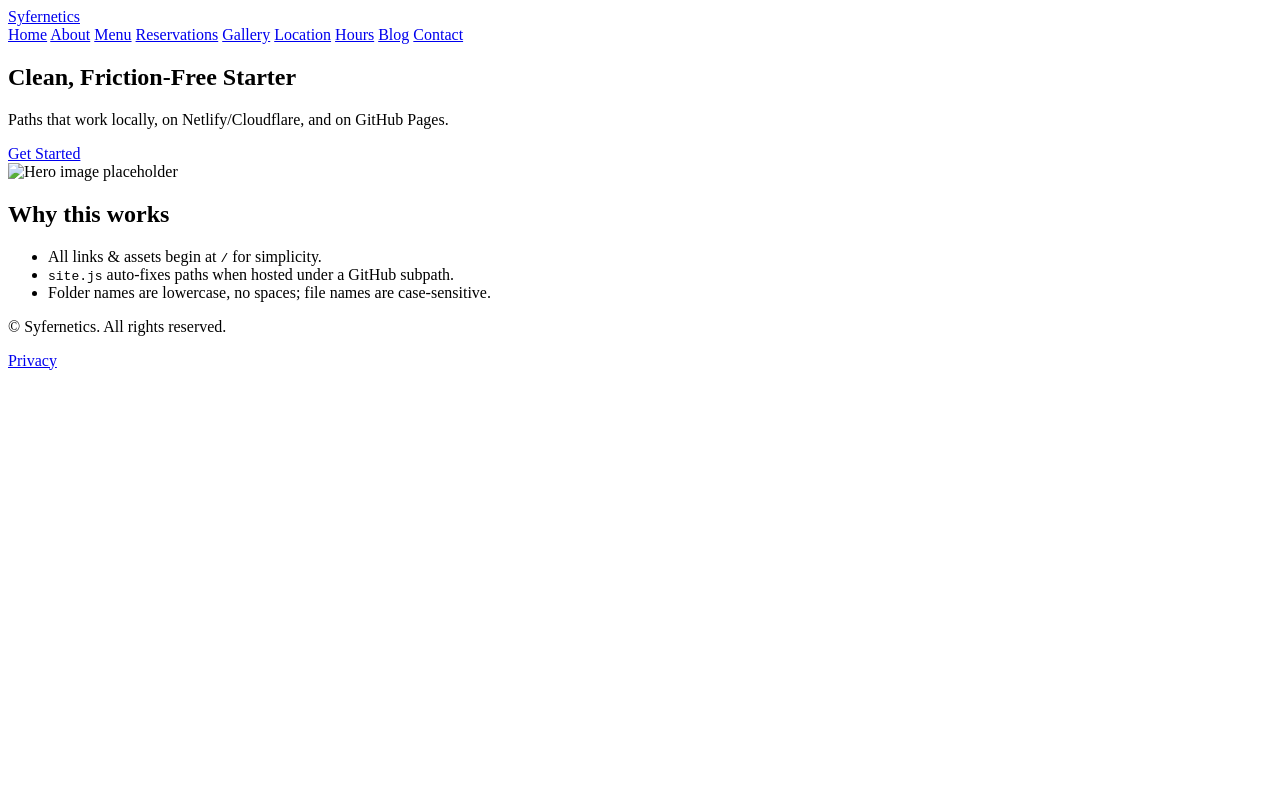
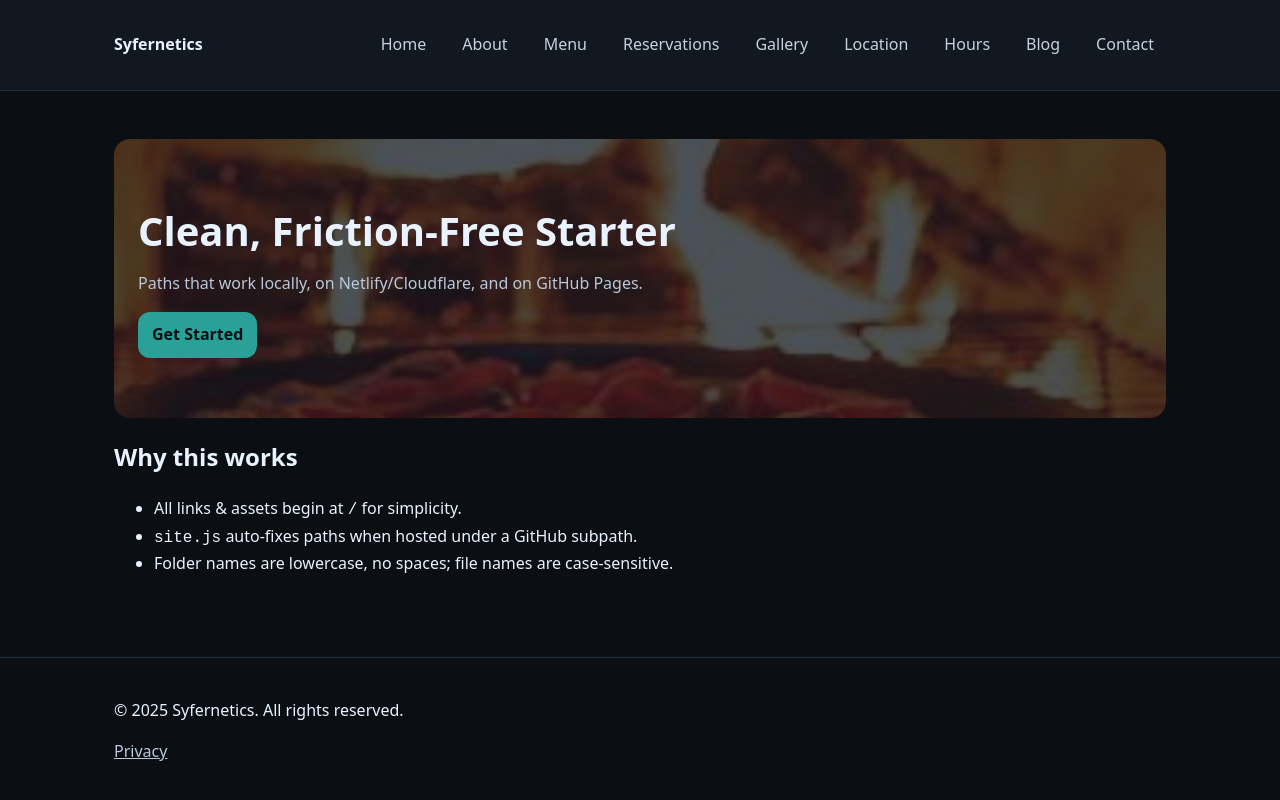
Before and after one commit to otiseduncan/static-site-starter, a plain HTML site: page index.html in a window 1280 px wide. Drawn offline with Linux system fonts and the light colour scheme; the site is published under a folder, as on GitHub Pages, so addresses that start at the root find nothing.

Commit message:
Ensure all site files pushed

```diff
--- a/index.html
+++ b/index.html
@@ -6,23 +6,23 @@
   <title>Home — Syfernetics</title>
   <meta name="description" content="Home page for the friction‑free static starter."/>
   <!-- Paths below start at root (/) and will be auto-fixed for GitHub Pages subpaths by site.js -->
-  <link data-site-asset rel="stylesheet" href="/_assets/css/global.css">
-  <script data-site-asset defer src="/_assets/js/site.js"></script>
+  <link data-site-asset rel="stylesheet" href="./_assets/css/global.css">
+  <script data-site-asset defer src="./_assets/js/site.js"></script>
 </head>
 <body>
   <header class="site-header">
     <div class="container flex between center">
-      <a class="brand" data-site-link href="/">Syfernetics</a>
+      <a class="brand" data-site-link href="./">Syfernetics</a>
       <nav class="nav">
-        <a data-site-link class="nav-link" href="/">Home</a>
-        <a data-site-link class="nav-link" href="/about/">About</a>
-        <a data-site-link class="nav-link" href="/menu/">Menu</a>
-        <a data-site-link class="nav-link" href="/reservations/">Reservations</a>
-        <a data-site-link class="nav-link" href="/gallery/">Gallery</a>
-        <a data-site-link class="nav-link" href="/location/">Location</a>
-        <a data-site-link class="nav-link" href="/hours/">Hours</a>
-        <a data-site-link class="nav-link" href="/blog/">Blog</a>
-        <a data-site-link class="nav-link" href="/contact/">Contact</a>
+        <a data-site-link class="nav-link" href="./">Home</a>
+        <a data-site-link class="nav-link" href="./about/">About</a>
+        <a data-site-link class="nav-link" href="./menu/">Menu</a>
+        <a data-site-link class="nav-link" href="./reservations/">Reservations</a>
+        <a data-site-link class="nav-link" href="./gallery/">Gallery</a>
+        <a data-site-link class="nav-link" href="./location/">Location</a>
+        <a data-site-link class="nav-link" href="./hours/">Hours</a>
+        <a data-site-link class="nav-link" href="./blog/">Blog</a>
+        <a data-site-link class="nav-link" href="./contact/">Contact</a>
       </nav>
     </div>
   </header>
@@ -31,10 +31,10 @@
   <div class="hero-content">
     <h1>Clean, Friction‑Free Starter</h1>
     <p>Paths that work locally, on Netlify/Cloudflare, and on GitHub Pages.</p>
-    <a data-site-link class="btn" href="/about/">Get Started</a>
+    <a data-site-link class="btn" href="./about/">Get Started</a>
   </div>
   <!-- Example image path; replace with your own files inside _assets/img -->
-  <img data-site-asset class="hero-img" src="/_assets/img/brick-hero.jpg" alt="Hero image placeholder">
+  <img data-site-asset class="hero-img" src="./_assets/img/brick-hero.jpg" alt="Hero image placeholder">
 </section>
 <section>
   <h2>Why this works</h2>
@@ -48,7 +48,7 @@
   <footer class="site-footer">
     <div class="container">
       <p>&copy; <span id="year"></span> Syfernetics. All rights reserved.</p>
-      <p><a data-site-link href="/privacy/">Privacy</a></p>
+      <p><a data-site-link href="./privacy/">Privacy</a></p>
     </div>
   </footer>
 </body>
```
Also changed, not shown: 1 other file.
